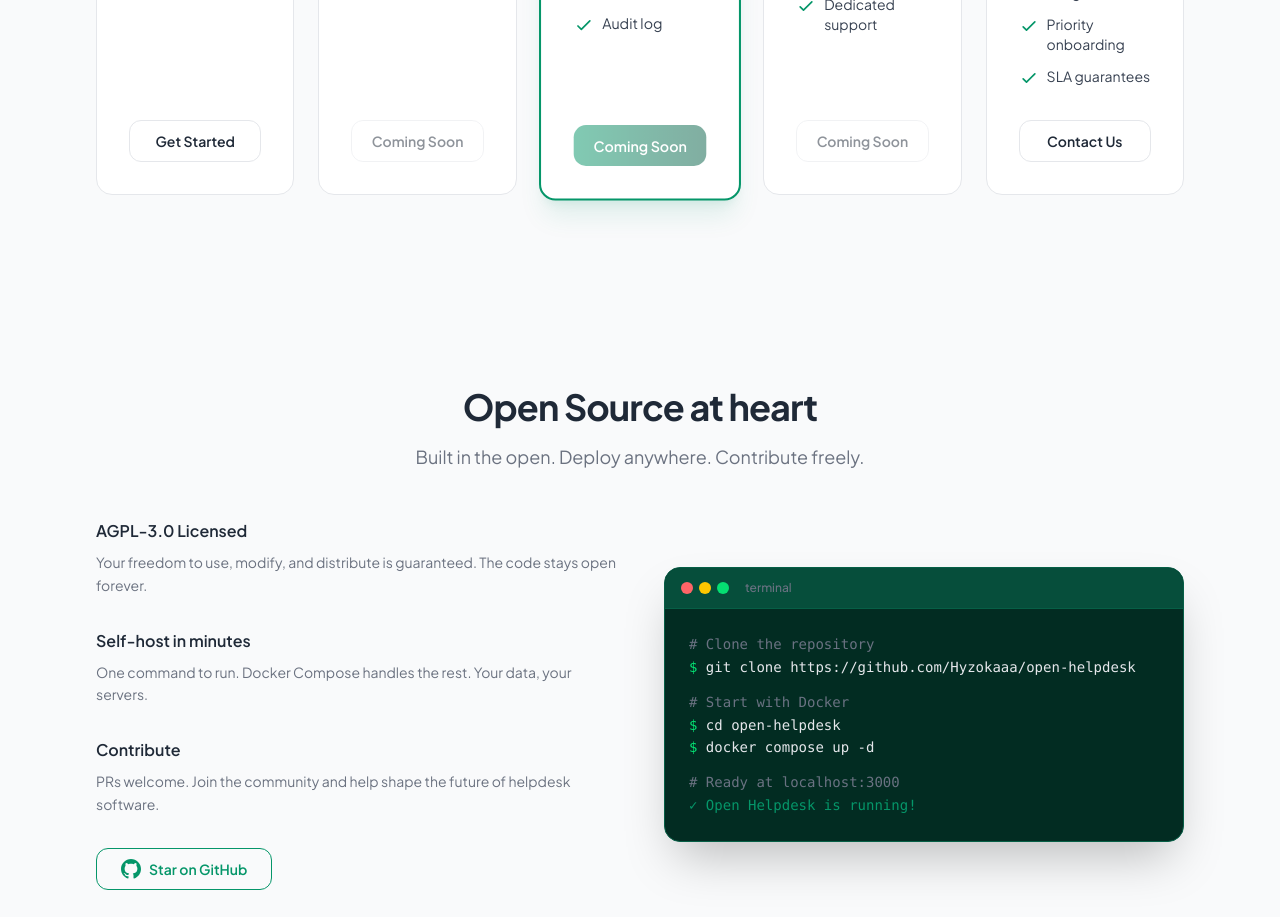
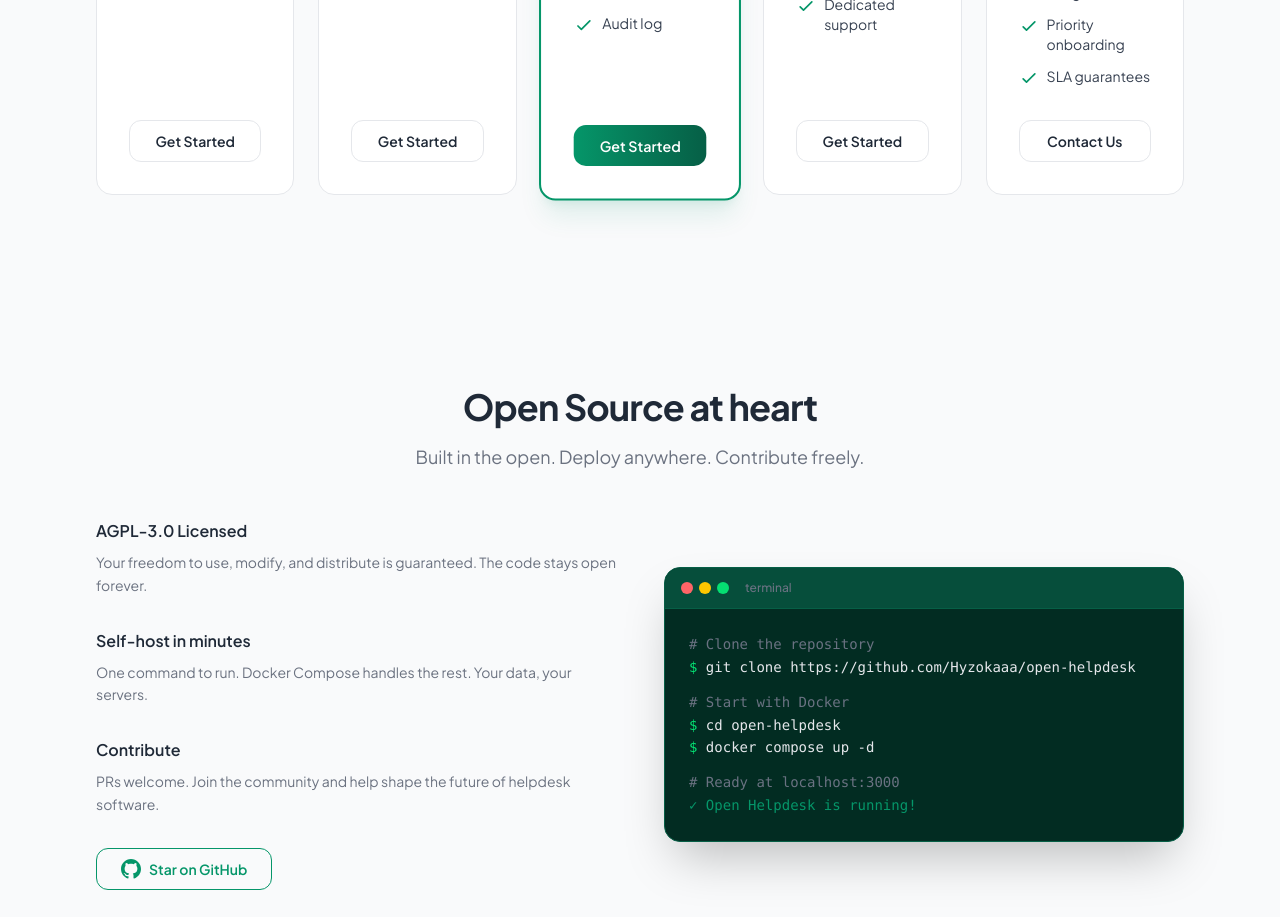
Before and after one commit to Hyzokaaa/open-helpdesk-landing, a React (Vite) app: page / in a window 1280 px wide. Shown: the part 3480-4397 px from the top of the page. Built offline with nearby package versions, Linux system fonts and the light colour scheme; no server answers.

Commit message:
feat: enable pricing buttons with signup links and configurable APP_URL

```diff
--- a/src/components/sections/Pricing.tsx
+++ b/src/components/sections/Pricing.tsx
@@ -26,7 +26,7 @@ export default function Pricing() {
       description: t("pricing.starter.desc"),
       monthly: 15,
       cta: t("pricing.starter.cta"),
-      disabled: true,
+      href: CONFIG.APP_URL + "?plan=starter",
       features: [t("pricing.starter.f1"), t("pricing.starter.f2"), t("pricing.starter.f3"), t("pricing.starter.f4")],
     },
     {
@@ -34,8 +34,8 @@ export default function Pricing() {
       description: t("pricing.business.desc"),
       monthly: 39,
       cta: t("pricing.business.cta"),
+      href: CONFIG.APP_URL + "?plan=business",
       highlighted: true,
-      disabled: true,
       badge: t("mostPopular"),
       features: [t("pricing.business.f1"), t("pricing.business.f2"), t("pricing.business.f3"), t("pricing.business.f4"), t("pricing.business.f5")],
     },
@@ -44,7 +44,7 @@ export default function Pricing() {
       description: t("pricing.scale.desc"),
       monthly: 79,
       cta: t("pricing.scale.cta"),
-      disabled: true,
+      href: CONFIG.APP_URL + "?plan=scale",
       features: [t("pricing.scale.f1"), t("pricing.scale.f2"), t("pricing.scale.f3"), t("pricing.scale.f4")],
     },
     {
--- a/src/config.ts
+++ b/src/config.ts
@@ -2,7 +2,7 @@ export const CONFIG = {
   PRODUCT_NAME: "Open Helpdesk",
   GITHUB_URL: "https://github.com/Hyzokaaa/open-helpdesk",
   GITHUB_CLIENT_URL: "https://github.com/Hyzokaaa/open-helpdesk-client",
-  APP_URL: "https://app.openhelpdesk.dev/signup",
+  APP_URL: import.meta.env.VITE_APP_URL || "https://app.openhelpdesk.dev/signup",
   DOCS_URL: "https://docs.openhelpdesk.dev",
   CONTACT_EMAIL: "hello@openhelpdesk.dev",
   GITHUB_STARS: "0",
--- a/src/i18n/translations.ts
+++ b/src/i18n/translations.ts
@@ -124,7 +124,7 @@ const translations = {
     en: "For small teams getting started",
     es: "Para equipos que inician",
   },
-  "pricing.starter.cta": { en: "Coming Soon", es: "Próximamente" },
+  "pricing.starter.cta": { en: "Get Started", es: "Comenzar" },
   "pricing.starter.f1": { en: "Up to 5 agents", es: "Hasta 5 agentes" },
   "pricing.starter.f2": { en: "3 workspaces", es: "3 workspaces" },
   "pricing.starter.f3": { en: "Unlimited tickets", es: "Tickets ilimitados" },
@@ -135,7 +135,7 @@ const translations = {
     en: "For growing teams",
     es: "Para equipos en crecimiento",
   },
-  "pricing.business.cta": { en: "Coming Soon", es: "Próximamente" },
+  "pricing.business.cta": { en: "Get Started", es: "Comenzar" },
   "pricing.business.f1": { en: "Up to 15 agents", es: "Hasta 15 agentes" },
   "pricing.business.f2": { en: "10 workspaces", es: "10 workspaces" },
   "pricing.business.f3": { en: "Unlimited tickets", es: "Tickets ilimitados" },
@@ -147,7 +147,7 @@ const translations = {
     en: "For scaling organizations",
     es: "Para grandes organizaciones",
   },
-  "pricing.scale.cta": { en: "Coming Soon", es: "Próximamente" },
+  "pricing.scale.cta": { en: "Get Started", es: "Comenzar" },
   "pricing.scale.f1": { en: "Up to 50 agents", es: "Hasta 50 agentes" },
   "pricing.scale.f2": {
     en: "Unlimited workspaces",
```
